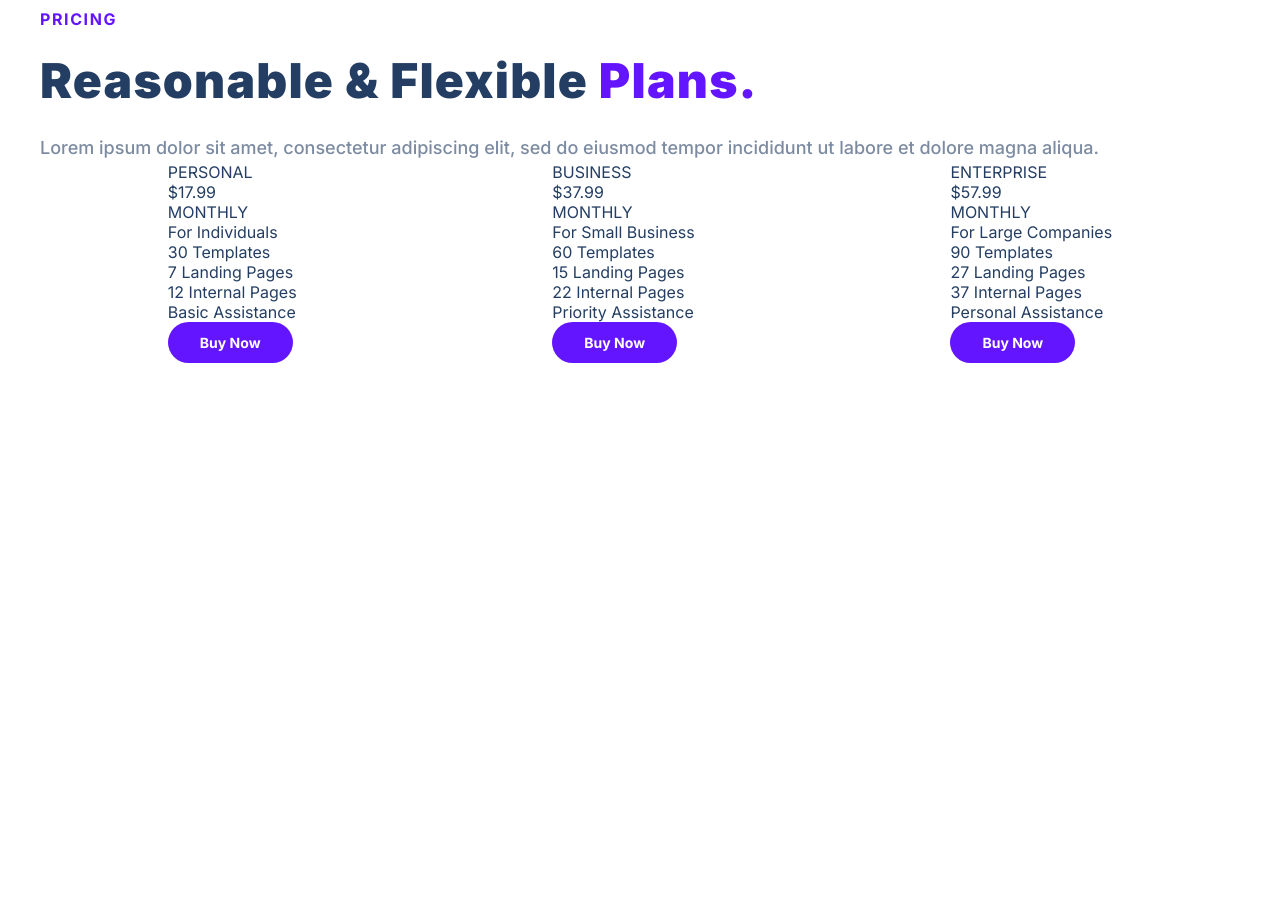
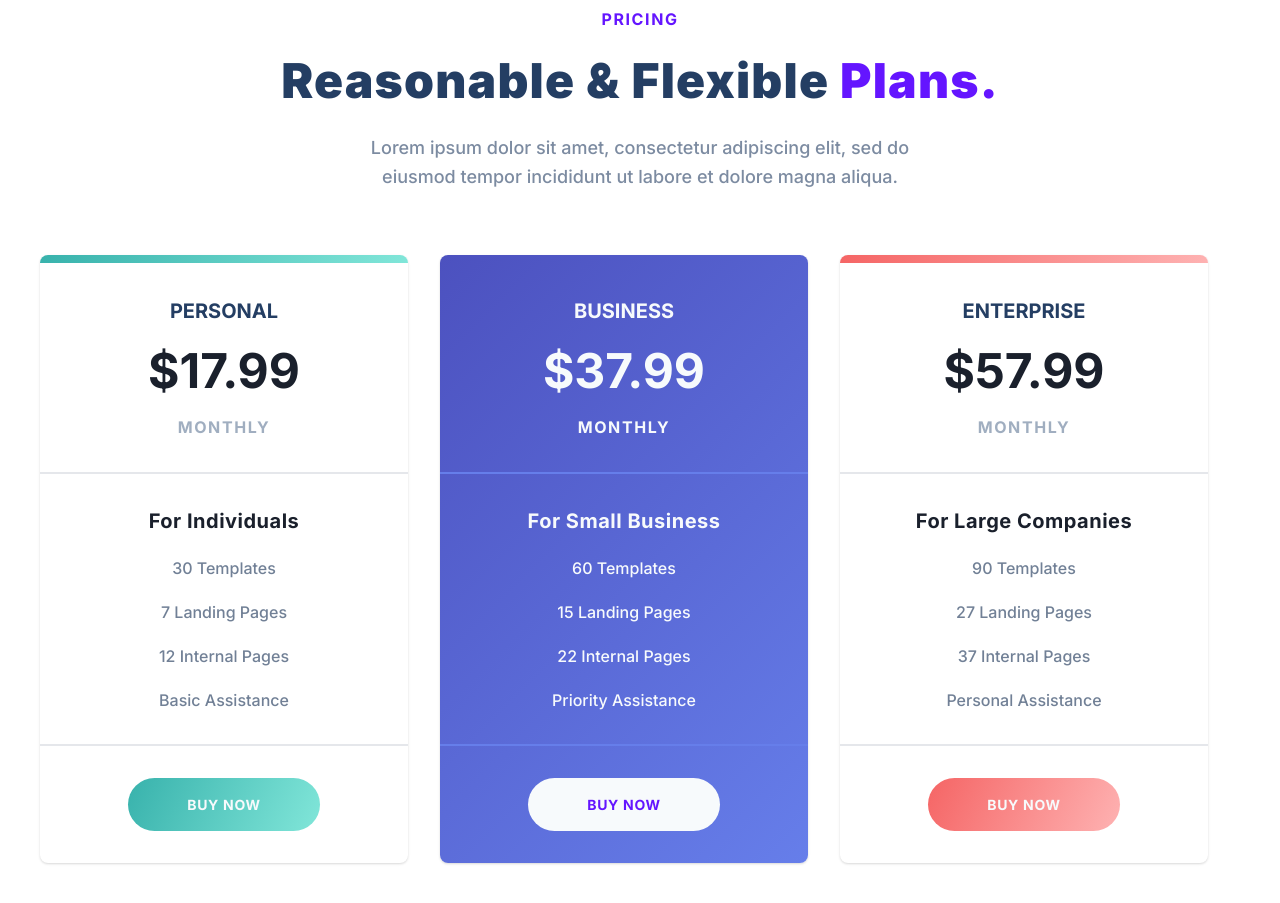
Before and after one commit to dejesupa/Treact-Project, a plain HTML site: page index.html in a window 1280 px wide. Shown: the part 3620-4523 px from the top of the page. Before the commit the page ends 4063 px from the top, so only its background shows below. Drawn offline with Linux system fonts and the light colour scheme.

Commit message:
completed pricing section

```diff
--- a/index.html
+++ b/index.html
@@ -395,9 +395,12 @@
           <p class="section__para">
             Lorem ipsum dolor sit amet, consectetur adipiscing elit, sed do eiusmod tempor incididunt ut labore et dolore magna aliqua.
           </p>
+
           <div class="prices">
             <div class="price">
+              <div class="price__stripe"></div>
               <div class="price__option">
+                <div class="price__title--wrapper">
                 <div class="price__title">
                   PERSONAL
                 </div>
@@ -407,34 +410,37 @@
                 <div class="price__length">
                   MONTHLY
                 </div>
+                </div>
                 <div class="price__group">
-                  <div class="group">
-                    <div class="group__name--wrapper">
                       <div class="group__name">
                         For Individuals
                       </div>
-                      <ul>
+                      <p class="plan__feature">
                         30 Templates
-                      </ul>
-                      <ul>
+                      <p>
+                      <p class="plan__feature">
                         7 Landing Pages
-                      </ul>
-                      <ul>
+                      </p>
+                      <p class="plan__feature">
                         12 Internal Pages
-                      </ul>
-                      <ul>
+                      </p>
+                      <p class="plan__feature">
                         Basic Assistance
-                      </ul>
+                      </p>
                 </div>
-                  </div>
-                  <button class="btn">
+                  <div class="plan__button--wrapper">
+                  <button class="plan__btn plan__btn--1">
                     Buy Now
                   </button>
                   </div>
+
               </div>
             </div>
+
             <div class="price">
+              <div class="price__stripe"></div>
               <div class="price__option">
+                <div class="price__title--wrapper">
                 <div class="price__title">
                   BUSINESS
                 </div>
@@ -444,34 +450,37 @@
                 <div class="price__length">
                   MONTHLY
                 </div>
+                </div>
                 <div class="price__group">
-                  <div class="group">
-                    <div class="group__name--wrapper">
                       <div class="group__name">
                         For Small Business
                       </div>
-                      <ul>
+                      <p class="plan__feature">
                         60 Templates
-                      </ul>
-                      <ul>
+                      </p>
+                      <p class="plan__feature">
                         15 Landing Pages
-                      </ul>
-                      <ul>
+                      </p>
+                      <p class="plan__feature">
                         22 Internal Pages
-                      </ul>
-                      <ul>
+                      </p>
+                      <p class="plan__feature">
                         Priority Assistance
-                      </ul>
+                      </p>
                       </div>
-                  </div>
-                  <button class="btn">
+                <div class="plan__button--wrapper">
+                  <button class="plan__btn plan__btn--2">
                     Buy Now
                   </button>
                   </div>
+
               </div>
             </div>
+
             <div class="price">
+              <div class="price__stripe"></div>
               <div class="price__option">
+                <div class="price__title--wrapper">
                 <div class="price__title">
                   ENTERPRISE
                 </div>
@@ -481,30 +490,30 @@
                 <div class="price__length">
                   MONTHLY
                 </div>
+                </div>
                 <div class="price__group">
-                  <div class="group">
-                    <div class="group__name--wrapper">
                       <div class="group__name">
                         For Large Companies
                       </div>
-                      <ul>
+                      <p class="plan__feature">
                         90 Templates
-                      </ul>
-                      <ul>
+                      </p>
+                      <p class="plan__feature">
                         27 Landing Pages
-                      </ul>
-                      <ul>
+                      </p>
+                      <p class="plan__feature">
                         37 Internal Pages
-                      </ul>
-                      <ul>
+                      </p>
+                      <p class="plan__feature">
                         Personal Assistance
-                      </ul>
+                      </p>
                       </div>
-                  </div>
-                  <button class="btn">
+                      <div class="plan__button--wrapper">
+                  <button class=" plan__btn plan__btn--3">
                     Buy Now
                   </button>
                   </div>
+
               </div>
             </div>
           </div>
--- a/styles.css
+++ b/styles.css
@@ -593,14 +593,175 @@ PRICING
 
 */
 
-.prices {
+.row__pricing {
     display: flex;
-    justify-content: space-around;
+    flex-direction: column;
     align-items: center;
 }
 
+#pricing .section__para {
+    max-width: 576px;
+    text-align: center;
+}
 
+.prices {
+    display: flex;
+    justify-content: space-between;
+    width: 100%;
+    position: relative;
+    z-index: 100;
+}
 
+.price {
+    width: 100%;
+    max-width: 384px;
+    margin: 64px 32px 0 0;
+    padding-top: 8px;
+    border-radius: 8px;
+    overflow: hidden;
+    box-shadow: rgba(0, 0, 0, 0) 0px 0px 0px 0px, rgba(0, 0, 0, 0) 0px 0px 0px 0px, rgba(0, 0, 0, 0.1) 0px 1px 3px 0px, rgba(0, 0, 0, 0.06) 0px 1px 2px 0px;
+    position: relative;
+    z-index: 100;
+    background: #fff;
+}
+
+.price__stripe {
+    position: absolute;
+    top: 0;
+    left: 0;
+    width: 100%;
+    height: 8px;
+}
+
+.price:nth-child(1) .price__stripe {
+    color: #f7fafc;
+    background: linear-gradient(115deg, rgb(56, 178, 172) 0%, rgb(129, 230, 217) 100%);
+}
+
+.price:nth-child(3) .price__stripe {
+    color: #f7fafc;
+    background: linear-gradient(115deg, rgb(245, 101, 101) 0%, rgb(254, 178, 178) 100%);
+}
+
+.price__title--wrapper {
+    color: #1a202c;
+    font-size: 20px;
+    font-weight: bold;
+    line-height: 1.625;
+    padding: 32px;
+    text-align: center;
+}
+
+.price__amount {
+    color: #1a202c;
+    font-size: 48px;
+    margin: 4px 0;
+    font-weight: bold;
+    line-height: 1.625;
+}
+
+.price:nth-child(odd) .price__amount {
+     color: #1a202c;
+}
+
+.price__length {
+    color: #a0aec0;
+    font-size: 16px;
+    letter-spacing: 0.1em;
+    font-weight: bold;
+    line-height: 1.625;
+}
+
+.price:nth-child(odd) .price__length {
+    color: #a0aec0;
+}
+
+.price__group {
+    border-top: 2px solid rgb(229, 231, 235);
+    border-bottom: 2px solid rgb(229, 231, 235);
+    padding: 32px;
+    text-align: center;
+}
+
+.group__name {
+    color: #1a202c;
+    font-size: 20px;
+    font-weight: 700;
+    line-height: 1.5;
+    letter-spacing: 0.025em;
+}
+
+.plan__feature {
+    margin-top: 20px;
+    font-weight: 500;
+    color: #718096;
+    font-size: 16px;
+    line-height: 1.5;
+}
+
+.plan__button--wrapper {
+    z-index: 10;
+    position: relative;
+    text-align: center;
+    padding: 32px;
+    text-align: center;
+}
+
+.plan__btn {
+    text-transform: uppercase;
+    text-align: center;
+    padding: 16px 32px;
+    border-radius: 500px;
+    border: none;
+    font-size: 14px;
+    width: 100%;
+    max-width: 192px;
+    font-weight: bold;
+    letter-spacing: 0.05em;
+    line-height: 1.5;
+    transition: all 300ms;
+}
+
+.plan__btn--1 {
+    color: #f7fafc;
+    background: linear-gradient(115deg, rgb(56, 178, 172) 0%, rgb(129, 230, 217) 100%);
+}
+
+.price:nth-child(2) {
+    background: linear-gradient(135deg, rgb(76, 81, 191) 0%, rgb(102, 126, 234) 100%)
+}
+
+.price:nth-child(2) .price__stripe {
+    visibility: hidden;
+}
+
+.price:nth-child(2) .price__title,
+.price__amount, .price__length {
+        color: #f7fafc;
+}
+
+.price:nth-child(2) .price__group {
+    border-top: 2px solid rgb(102, 126, 234);
+    border-bottom: 2px solid rgb(102, 126, 234);
+}
+
+.price:nth-child(2) .group__name {
+    color: #f7fafc;
+}
+
+.price:nth-child(2) .plan__feature {
+    color: #f7fafc;
+}
+
+.plan__btn--2 {
+    color: #6415ff;
+    background-color: #f7fafc;
+}
+
+.plan__btn--3 {
+    color: #f7fafc;
+    background: linear-gradient(115deg, rgb(245, 101, 101) 0%, rgb(254, 178, 178) 100%);
+}
 
 
 /*
```
Lines whose indentation alone changed are shown as unchanged.
